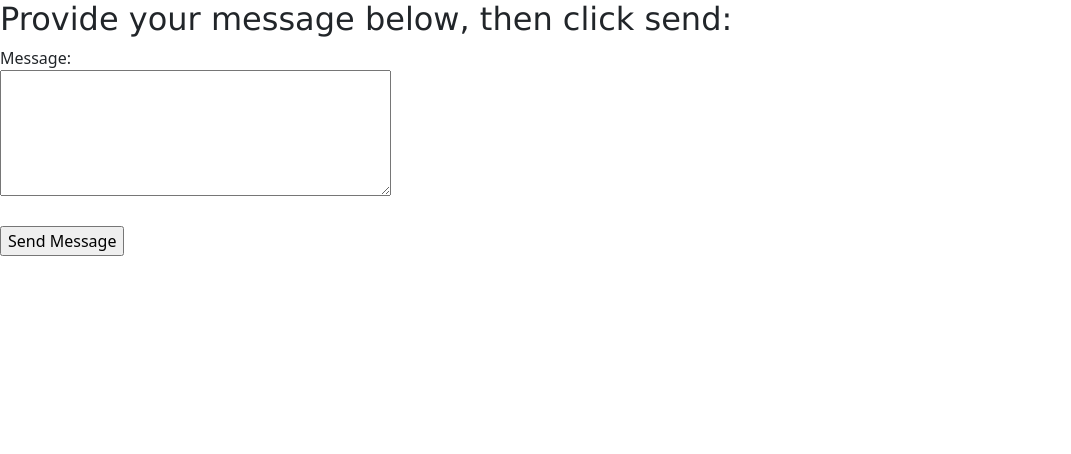
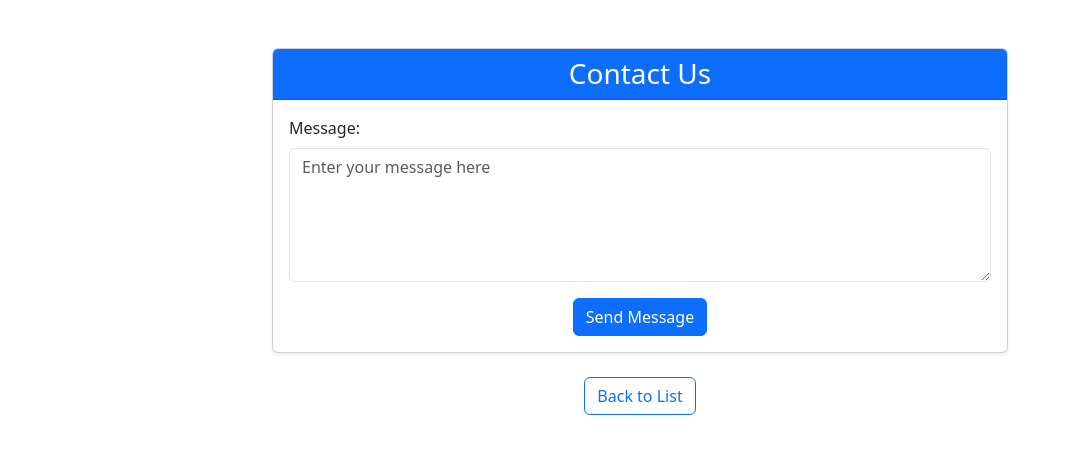
Before and after one commit to cthlbrennan/herdhub, a Django app: page /send_message/ in a window 1280 px wide. Shown: the part 56-510 px from the top of the page, without its empty margins (0-1071 px from the left). Run offline with Django 5.2, Linux system fonts and the light colour scheme; a user stored in the database is signed in.

Commit message:
Add styling to send_message.html

```diff
--- a/templates/send_message.html
+++ b/templates/send_message.html
@@ -1,17 +1,39 @@
 {% extends 'base.html' %}
 
 {% block body %}
+<div class="container mt-5">
     {% if user.is_authenticated %}
-<h2>Provide your message below, then click send:</h2>
+        <div class="row justify-content-center">
+            <div class="col-md-8">
+                <div class="card shadow-sm mb-4">
+                    <div class="card-header bg-primary text-white">
+                        <h3 class="text-center mb-0">Contact Us</h3>
+                    </div>
+                    <div class="card-body">
                         <form method="POST" action="">
                             {% csrf_token %}
-<label for="message">Message:</label>
-<br>
-<textarea id="message" name="message" rows="5" cols="40"></textarea>
-<br><br>
-<input type="submit" value="Send Message">
+                            <div class="mb-3">
+                                <label for="message" class="form-label">Message:</label>
+                                <textarea id="message" name="message" class="form-control" rows="5" placeholder="Enter your message here"></textarea>
+                            </div>
+                            <div class="d-flex justify-content-center mt-3">
+                                <button type="submit" class="btn btn-primary">Send Message</button>
+                            </div>
                         </form>
+                    </div>
+                </div>
+                <div class="text-center mt-4">
+                    <a href="{% url 'index' %}" class="btn btn-outline-primary">Back to List</a>
+                </div>
+            </div>
+        </div>
     {% else %}
-<p>You must be signed in to access this feature.</p>
+        <div class="text-center mb-5">
+            <h1 class="display-4">Access Restricted</h1>
+            <p class="lead">You must be signed in to access this feature.</p>
+            <a href="{% url 'account_login' %}" class="btn btn-primary">Login</a>
+            <a href="{% url 'account_signup' %}" class="btn btn-outline-primary">Register</a>
+        </div>
     {% endif %}
-{% endblock body %}
+</div>
+{% endblock %}
```
Lines whose indentation alone changed are shown as unchanged.
